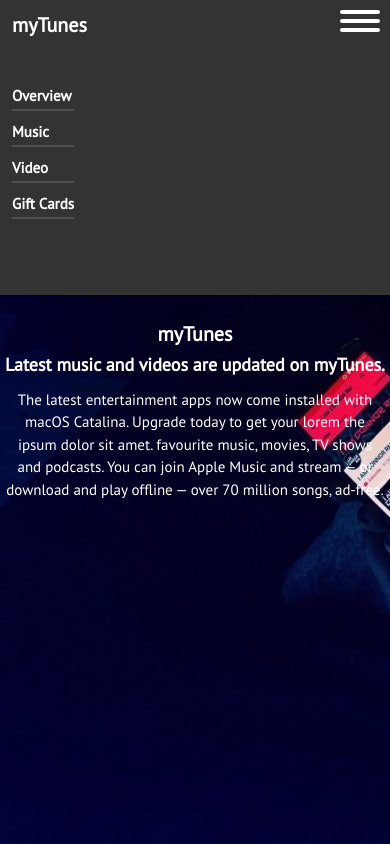
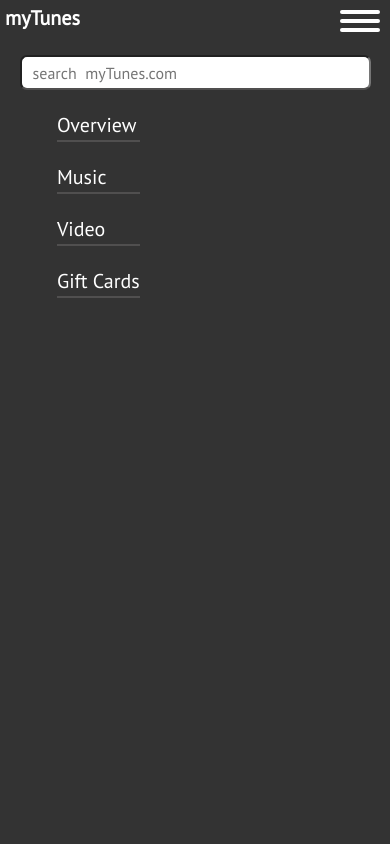
Before and after one commit to saurabhpkadam/myTunes, a plain HTML site: page index.html in a window 390 px wide. Both pictures are taken after a click on the element 360 px from the left and 21 px from the top of the page. Shown: the top 844 px of the page. Drawn offline with nearby package versions, Linux system fonts and the light colour scheme.

Commit message:
mysecond commit

```diff
--- a/index.html
+++ b/index.html
@@ -20,10 +20,13 @@
     <!-- Navbar Section  -->
     <div class="showcase">
         <nav class="navbar h-resp">
+            <li id="main-heading">
+                <a href="#showcase">myTunes</a>
+            </li>
             <ul class="nav-list">
-                <li id="main-heading">
-                    <a href="#showcase">myTunes</a>
-                </li>
+
+                <input id="search-bar" class="hidden-li" type="search" placeholder="  search  myTunes.com">
+
                 <li class="hidden-li">
                     <a href="#showcase">Overview</a>
                 </li>
@@ -35,6 +38,9 @@
                 </li>
                 <li class="hidden-li">
                     <a href="#gift-cards">Gift Cards</a>
+                </li>
+                <li>
+                    <i id="navbar-icon" class="fas fa-music"></i>
                 </li>
             </ul>
 
@@ -117,9 +123,9 @@
         <!-- Footer  -->
         <footer id="main-footer">
             <ul>
-                <li>
+
                     <h5 class="footer-header">Shop</h5>
-                </li>
+
                 <li>Mac</li>
                 <li>iPad</li>
                 <li>TV</li>
@@ -129,9 +135,9 @@
                 <li>Watch</li>
             </ul>
             <ul>
-                <li>
+
                     <h5 class="footer-header">Service</h5>
-                </li>
+
                 <li>myTunes Music</li>
                 <li>myTunes Video</li>
                 <li>Store</li>
@@ -141,9 +147,9 @@
                 <li>Delivery</li>
             </ul>
             <ul>
-                <li>
+
                     <h5 class="footer-header">myTunes Store</h5>
-                </li>
+
                 <li>Shop Online</li>
                 <li>Refund</li>
                 <li>Free Delivery</li>
@@ -153,9 +159,9 @@
                 <li>Cart</li>
             </ul>
             <ul>
-                <li>
+
                     <h5 class="footer-header">Business</h5>
-                </li>
+
                 <li>Inquiry</li>
                 <li>Health Care</li>
                 <li>Education</li>
@@ -165,9 +171,9 @@
                 <li>Saftey/Security</li>
             </ul>
             <ul>
-                <li>
+
                     <h5 class="footer-header">About myTunes</h5>
-                </li>
+
                 <li>Brands</li>
                 <li>Policies</li>
                 <li>Terms</li>
--- a/style.css
+++ b/style.css
@@ -35,7 +35,7 @@ li,a{
 }
 
 nav{
-    height: 45px;
+    height: 48px;
     width: 100%;
     background-color: #333;
     color: white;
@@ -49,20 +49,45 @@ nav{
     left: 0;
 }
 
+#navbar-icon{
+    font-size: 25px;
+    position: absolute;
+    top: 2px;
+    right: 10px;
+}
+
+#main-heading{
+    position: absolute;
+    top: 7px;
+    left: 30px;
+    font-size: 25px;
+    font-weight: bold;
+}
+
 .navbar .nav-list{
     display: flex;
+    position: absolute;
+    top: 10px;
+    left: 15px;
 }
 
 .navbar .nav-list li{
     font-size: 20px;
     font-weight: bold;
-    margin-right: 25px;
-    transition: all 0.5ms ease-in;
+    margin-left: 40px;
+    margin-right: 55px;
+}
+.navbar .nav-list .hidden-li a{
+    font-size: 20px;
+    font-weight: 400;
 }
 
-.navbar .nav-list .hidden-li.show{
-    visibility: visible;
+
+
+#search-bar{
+    visibility: hidden;
 }
+
 
 .main-container{
     display: flex;
@@ -73,9 +98,19 @@ nav{
     overflow: hidden;
     height: 100vh;
     width: 100%;
-    background: url(img/showcase.jpg) no-repeat;
+    background: white;
+    color: #333;
+}
+.main-container h1{
+    font-size: 50px;
+    font-weight: bold;
+}
+.main-container h2{
+   font-size: 35px;
+   font-weight: bold;
 }
 .main-container p{
+    font-size: 30px;
     padding-left: 100px;
     padding-right: 100px;
 }
@@ -182,53 +217,86 @@ nav{
     text-align: center;
 }
 
+@media only screen and (max-width: 980px){
+
+    .navbar .nav-list li{
+        margin-left: 25px;
+        margin-right: 45px;
+    }
+
+}
+@media only screen and (max-width: 850px){
+
+    .navbar .nav-list li{
+        margin-left: 15px;
+        margin-right: 30px;
+    }
+
+}
+
 @media only screen and (max-width: 750px){
 
     .navbar{
-        height: 35vh;
+        height: 100%;
         background: #333;
-        transition: all 0.1s ease;
+        transition: all 0.2s ease-out;
+    }
+    #navbar-icon{
+        visibility: hidden;
     }
     #main-heading{
-        font-size: 20px;
+        font-size: 25px;
         position: absolute;
         top: 3px;
         left: 5px;
     }
-
     .menu-btn{
         visibility: visible;
         position: absolute;
         top: 5px;
         right: 5px;
     }
-
     .navbar .nav-list{
         display: flex;
         flex-direction: column;
-        margin-top: 25px;
-        padding-left: 5px;
+        position: absolute;
+        top: 100px;
+        left: 10px;
     }
-
     .navbar .nav-list li{
-        margin: 7px;
+        font-size: 20px;
+        font-weight: 400;
+        margin-top: 10px;
+        margin-bottom: 10px;
     }
-
     .navbar .nav-list .hidden-li{
         visibility: hidden;
         border-bottom: 2px solid rgb(80, 79, 79);
     }
-
-    .h-resp{
-        height: 7vh;
+    .navbar .nav-list .hidden-li.show{
+        visibility: visible;
+    }
+    #search-bar.show{
+            visibility: visible;
+            background: white;
+            color: white;
+            height: 35px;
+            width: 90%;
+            border-radius: 7px;
+            position: fixed;
+            top: 55px;
+            left: 27px;
+    }
+    .navbar.h-resp{
+        height: 48px;
     }
 
     .main-container h1{
-        font-size: 50px;
+        font-size: 45px;
         font-weight: bold;
     }
     .main-container h2{
-        font-size: 30px;
+        font-size: 35px;
         font-weight: bold;
     }
     .main-container p{
@@ -259,7 +327,7 @@ nav{
     }
 
     #main-footer{
-        height: 50vh;
+        height: 40vh;
         overflow: hidden;
     }
 
@@ -268,10 +336,10 @@ nav{
     .h-resp{
         height: 7vh;
     }
-    .navbar .nav-list li{
-       margin: 7px;
+
+    .main-container h1{
+        font-size: 35px;
     }
-
     .main-container h2{
         font-size: 25px;
     }
@@ -306,18 +374,39 @@ nav{
     .gift-card-content p{
         font-size: 20px;
     }
+    #main-footer ul li{
+        display: none;
+    }
     #main-footer{
-        display: none;
+        height: 40vh;
+        display: flex;
+        flex-direction: column;
+        margin-top: 0.7em;
+        padding: 0.5em;
+        grid-gap: 0em;
+    }
+    .footer-header{
+        visibility: visible;
     }
 }
 
 @media only screen and (max-width: 410px){
-        .navbar{
-            height: 35vh;
-        }
+
         .h-resp{
             height: 7vh;
         }
+
+        #search-bar.show{
+            visibility: visible;
+            background: white;
+            color: white;
+            height: 35px;
+            width: 90%;
+            border-radius: 7px;
+            position: fixed;
+            top: 55px;
+            left: 20px;
+    }
         #main-heading{
             font-size: 20px;
             position: absolute;
@@ -330,27 +419,15 @@ nav{
             top: 5px;
             right: 5px;
         }
-        .navbar .nav-list{
-            display: flex;
-            flex-direction: column;
-            margin-top: 25px;
-            padding-left: 10px;
-        }
 
-        .hidden-li a{
-            font-size: 15px;
-        }
-        .navbar .nav-list .hidden-li{
-            margin: 2px;
-        }
         .main-container h1{
-            font-size: 20px;
+            font-size: 35px;
         }
         .main-container h2{
-            font-size: 18px;
+            font-size: 25px;
         }
         .main-container p{
-            font-size: 15px;
+            font-size: 20px;
             padding: 5px;
         }
         .music-container h3{
@@ -383,15 +460,27 @@ nav{
         .gift-card-container p{
             font-size: 12px
         }
+        #main-footer{
+            height: 40vh;
+        }
 }
 
 @media only screen and (min-width: 210px) and (max-width: 310px){
-    .navbar{
-        height: 35vh;
-    }
+
     .h-resp{
         height: 7vh;
     }
+    #search-bar.show{
+        visibility: visible;
+        background: white;
+        color: white;
+        height: 35px;
+        width: 90%;
+        border-radius: 7px;
+        position: fixed;
+        top: 55px;
+        left: 12px;
+}
     #main-heading{
         font-size: 20px;
         position: absolute;
@@ -404,24 +493,12 @@ nav{
         top: 5px;
         right: 5px;
     }
-    .navbar .nav-list{
-        display: flex;
-        flex-direction: column;
-        margin-top: 25px;
-        padding-left: 10px;
-    }
 
-    .hidden-li a{
-        font-size: 15px;
-    }
-    .navbar .nav-list .hidden-li{
-        margin: 2px;
-    }
     .main-container h1{
-        font-size: 20px;
+        font-size: 35px;
     }
     .main-container h2{
-        font-size: 18px;
+        font-size: 25px;
     }
     .main-container p{
         font-size: 15px;
@@ -457,6 +534,16 @@ nav{
     .gift-card-container p{
         font-size: 12px
     }
+    #main-footer h5{
+        font-size: 15px;
+    }
+    #main-footer{
+        height: 45vh;
+    }
+    #footer-bottom{
+        display: none;
+    }
+
 }
 
 @media only screen and (max-width: 210px){
```
